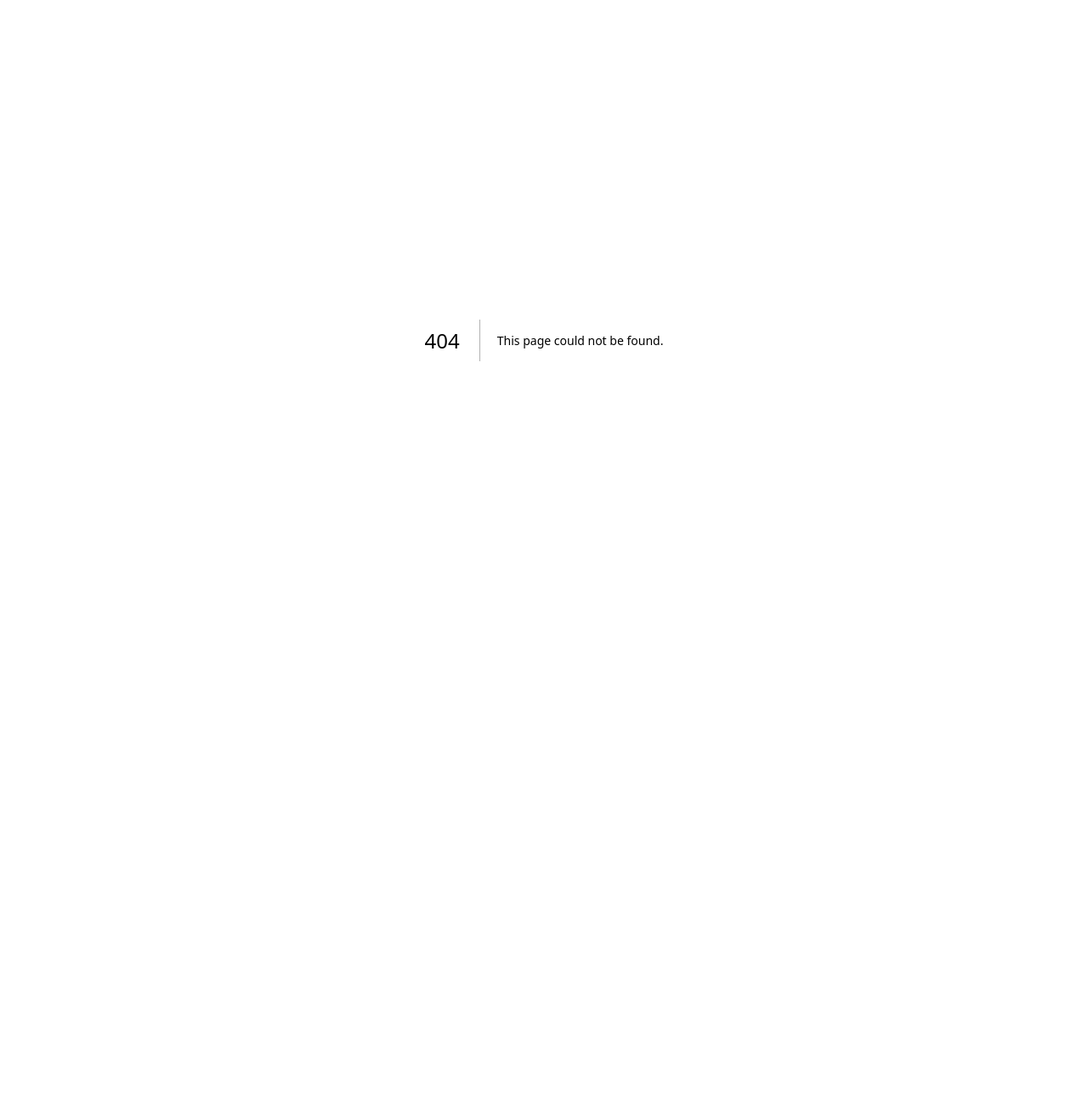
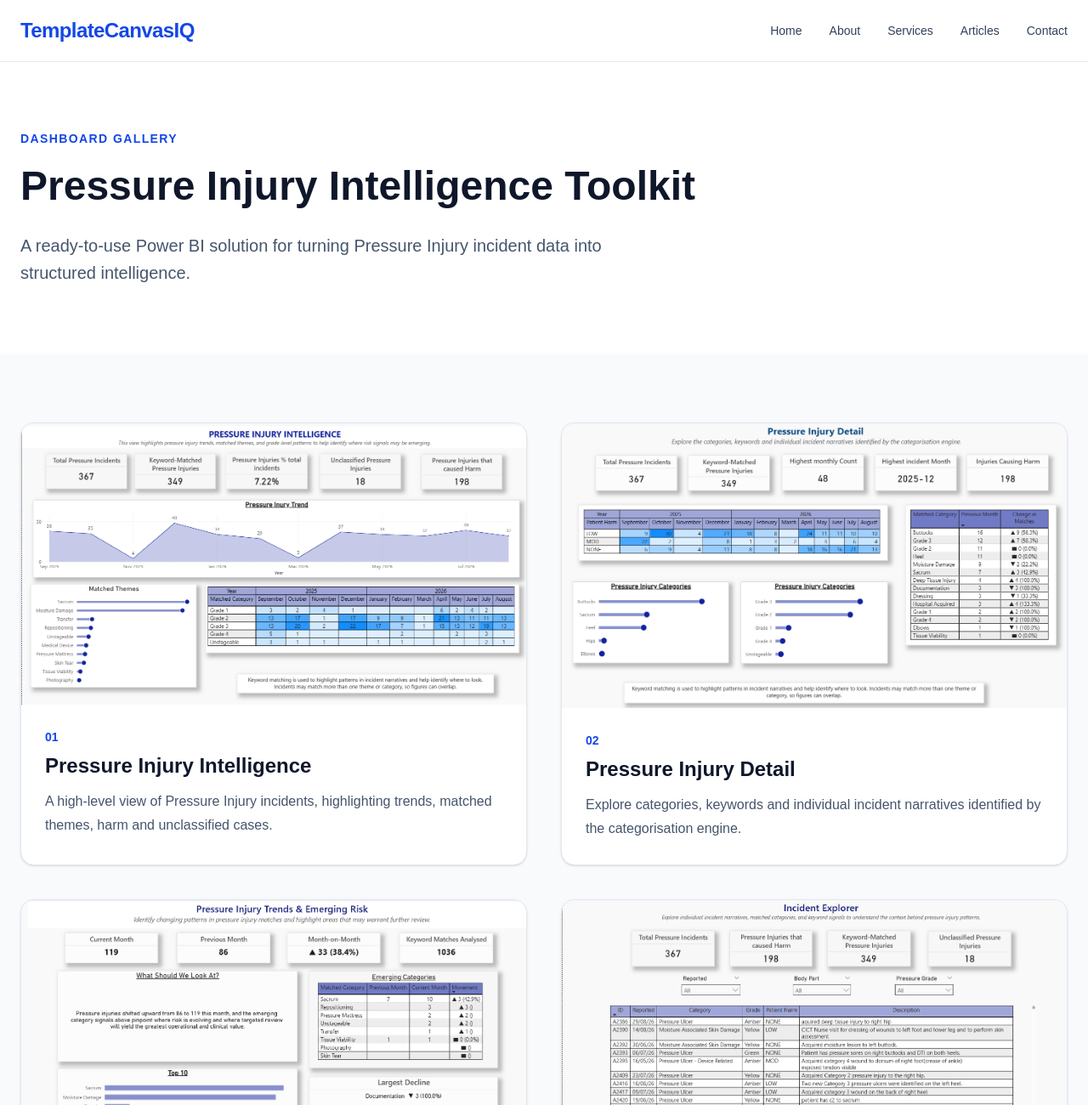
Before and after one commit to 24Mark8/templatecanvasiq, a Next.js app: page /gallery in a window 1280 px wide. Before the commit this address had no page. Shown: the top 1300 px of the page at 85% size. Before the commit the page ends 800 px from the top, so only its background shows below. Built offline with nearby package versions, Linux system fonts and the light colour scheme.

Commit message:
Create page.tsx

```diff
--- /dev/null
+++ b/app/gallery/page.tsx
@@ -0,0 +1,218 @@
+export default function Gallery() {
+  return (
+    <main className="min-h-screen bg-white">
+
+      {/* HEADER */}
+      <nav className="border-b border-slate-200 bg-white">
+        <div className="mx-auto flex max-w-7xl items-center justify-between px-6 py-5">
+          <a
+            href="/"
+            className="text-2xl font-extrabold tracking-tight text-blue-700"
+          >
+            TemplateCanvasIQ
+          </a>
+
+          <div className="flex gap-8 text-sm font-medium">
+            <a href="/" className="text-slate-700 hover:text-blue-700">
+              Home
+            </a>
+            <a href="/#about" className="text-slate-700 hover:text-blue-700">
+              About
+            </a>
+            <a href="/#services" className="text-slate-700 hover:text-blue-700">
+              Services
+            </a>
+            <a href="/#articles" className="text-slate-700 hover:text-blue-700">
+              Articles
+            </a>
+            <a href="/#contact" className="text-slate-700 hover:text-blue-700">
+              Contact
+            </a>
+          </div>
+        </div>
+      </nav>
+
+      {/* INTRO */}
+      <section className="mx-auto max-w-7xl px-6 py-20">
+        <p className="text-sm font-semibold uppercase tracking-widest text-blue-700">
+          DASHBOARD GALLERY
+        </p>
+
+        <h1 className="mt-4 text-5xl font-extrabold leading-tight text-slate-900">
+          Pressure Injury Intelligence Toolkit
+        </h1>
+
+        <p className="mt-6 max-w-3xl text-xl leading-8 text-slate-600">
+          A ready-to-use Power BI solution for turning Pressure Injury
+          incident data into structured intelligence.
+        </p>
+      </section>
+
+      {/* DASHBOARD GALLERY */}
+      <section className="bg-slate-50 py-20">
+        <div className="mx-auto max-w-7xl px-6">
+
+          <div className="grid gap-10 md:grid-cols-2">
+
+            {/* 01 */}
+            <article className="overflow-hidden rounded-2xl border border-slate-200 bg-white shadow-sm">
+              <img
+                src="/gallery/pressure-injury-overview.png"
+                alt="Pressure Injury Intelligence dashboard"
+                className="block w-full"
+              />
+
+              <div className="p-7">
+                <p className="text-sm font-semibold text-blue-700">01</p>
+
+                <h2 className="mt-2 text-2xl font-bold text-slate-900">
+                  Pressure Injury Intelligence
+                </h2>
+
+                <p className="mt-3 leading-7 text-slate-600">
+                  A high-level view of Pressure Injury incidents, highlighting
+                  trends, matched themes, harm and unclassified cases.
+                </p>
+              </div>
+            </article>
+
+            {/* 02 */}
+            <article className="overflow-hidden rounded-2xl border border-slate-200 bg-white shadow-sm">
+              <img
+                src="/gallery/pressure-injury-detail.png"
+                alt="Pressure Injury Detail dashboard"
+                className="block w-full"
+              />
+
+              <div className="p-7">
+                <p className="text-sm font-semibold text-blue-700">02</p>
+
+                <h2 className="mt-2 text-2xl font-bold text-slate-900">
+                  Pressure Injury Detail
+                </h2>
+
+                <p className="mt-3 leading-7 text-slate-600">
+                  Explore categories, keywords and individual incident
+                  narratives identified by the categorisation engine.
+                </p>
+              </div>
+            </article>
+
+            {/* 03 */}
+            <article className="overflow-hidden rounded-2xl border border-slate-200 bg-white shadow-sm">
+              <img
+                src="/gallery/pressure-injury-trends.png"
+                alt="Pressure Injury Trends and Emerging Risk dashboard"
+                className="block w-full"
+              />
+
+              <div className="p-7">
+                <p className="text-sm font-semibold text-blue-700">03</p>
+
+                <h2 className="mt-2 text-2xl font-bold text-slate-900">
+                  Pressure Injury Trends & Emerging Risk
+                </h2>
+
+                <p className="mt-3 leading-7 text-slate-600">
+                  Identify changing patterns in Pressure Injury matches and
+                  highlight areas that may warrant further review.
+                </p>
+              </div>
+            </article>
+
+            {/* 04 */}
+            <article className="overflow-hidden rounded-2xl border border-slate-200 bg-white shadow-sm">
+              <img
+                src="/gallery/pressure-injury-explorer.png"
+                alt="Pressure Injury Incident Explorer dashboard"
+                className="block w-full"
+              />
+
+              <div className="p-7">
+                <p className="text-sm font-semibold text-blue-700">04</p>
+
+                <h2 className="mt-2 text-2xl font-bold text-slate-900">
+                  Incident Explorer
+                </h2>
+
+                <p className="mt-3 leading-7 text-slate-600">
+                  Explore individual incident narratives, matched categories
+                  and keyword signals to understand the context behind
+                  Pressure Injury patterns.
+                </p>
+              </div>
+            </article>
+
+          </div>
+        </div>
+      </section>
+
+      {/* CTA */}
+      <section className="bg-blue-700 py-20">
+        <div className="mx-auto max-w-4xl px-6 text-center text-white">
+
+          <h2 className="text-3xl font-bold">
+            Pressure Injury Intelligence Toolkit
+          </h2>
+
+          <p className="mt-5 text-lg leading-8 text-blue-100">
+            Explore the Toolkit and see how incident narratives can be
+            transformed into structured intelligence.
+          </p>
+
+          <a
+            href="/toolkit"
+            className="mt-8 inline-block rounded-xl bg-white px-7 py-3 font-semibold text-blue-700 hover:bg-slate-100"
+          >
+            Explore the Toolkit
+          </a>
+
+        </div>
+      </section>
+
+      {/* FOOTER */}
+      <footer className="bg-slate-900 py-12">
+        <div className="mx-auto max-w-7xl px-6">
+
+          <h2 className="text-2xl font-bold text-white">
+            TemplateCanvasIQ
+          </h2>
+
+          <p className="mt-3 text-slate-300">
+            Transforming complex data into actionable intelligence.
+          </p>
+
+          <div className="mt-8 flex flex-wrap gap-6 text-sm">
+            <a href="/" className="text-slate-300 hover:text-white">
+              Home
+            </a>
+
+            <a href="/#about" className="text-slate-300 hover:text-white">
+              About
+            </a>
+
+            <a href="/#services" className="text-slate-300 hover:text-white">
+              Services
+            </a>
+
+            <a href="/#articles" className="text-slate-300 hover:text-white">
+              Articles
+            </a>
+
+            <a href="/#contact" className="text-slate-300 hover:text-white">
+              Contact
+            </a>
+          </div>
+
+          <div className="mt-8 border-t border-slate-700 pt-6">
+            <p className="text-sm text-slate-400">
+              © 2026 TemplateCanvasIQ. All rights reserved.
+            </p>
+          </div>
+
+        </div>
+      </footer>
+
+    </main>
+  );
+}
```
